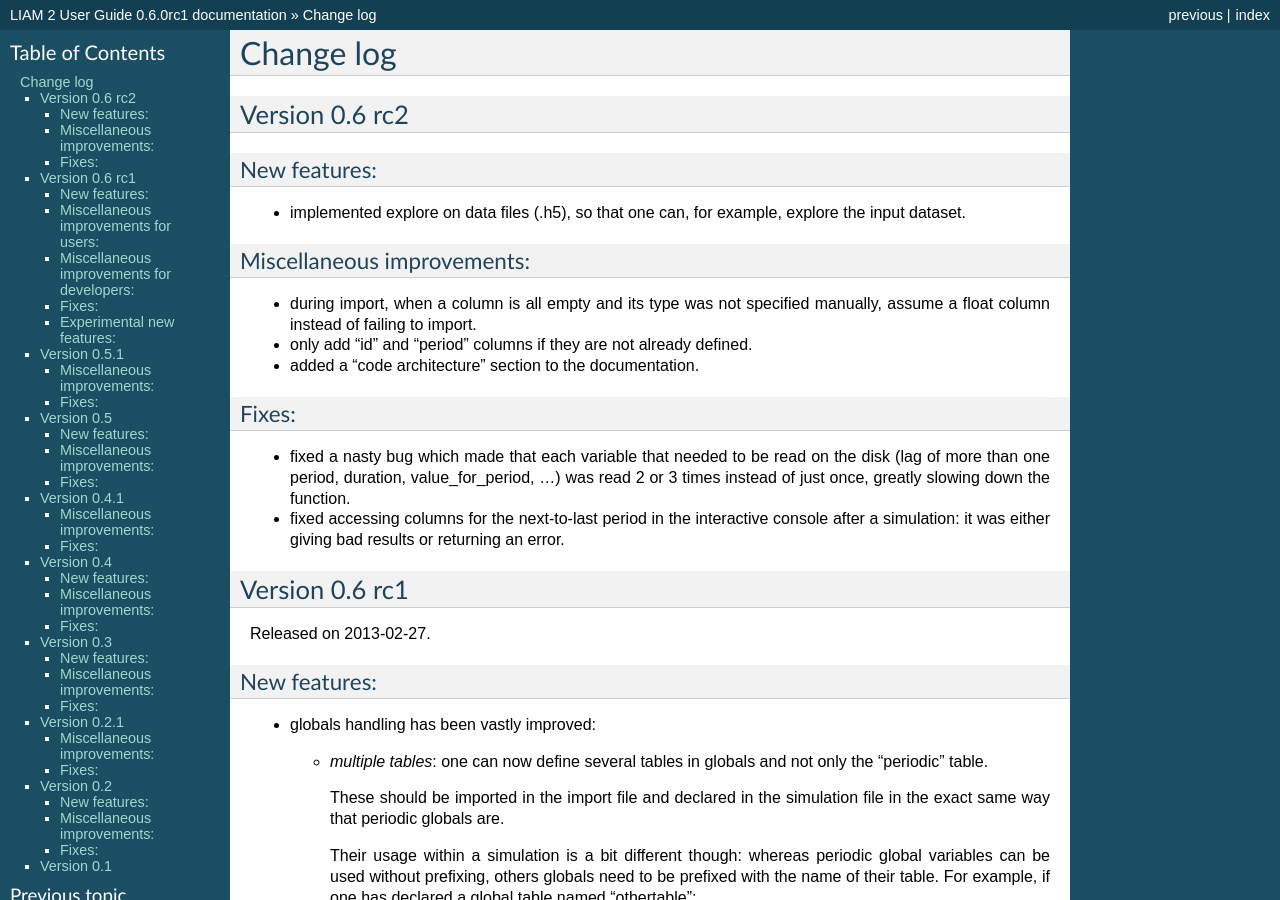
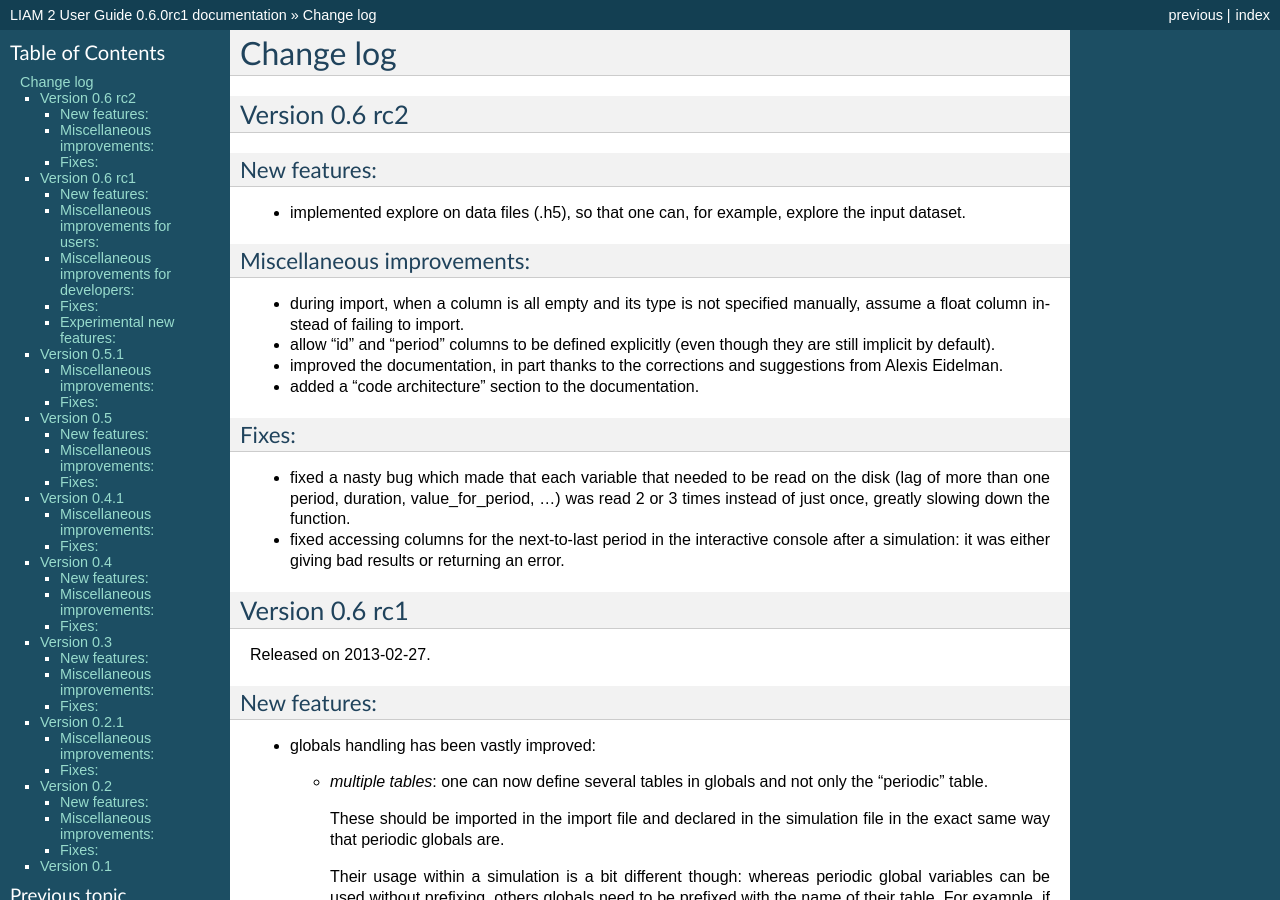
Before and after one commit to liam2/liam2, a Sphinx documentation site: the page built from doc/usersguide/source/changes.rst, in a window 1280 px wide and 900 px high. Built offline with Sphinx 7.4.7, drawn with Linux system fonts in a browser that asks for light colours; formulas are drawn with MathJax 3.

Commit message:
mention doc improvements in the changes

```diff
--- a/doc/usersguide/source/changes.rst
+++ b/doc/usersguide/source/changes.rst
@@ -15,9 +15,12 @@
 Miscellaneous improvements:
 ---------------------------
 
-* during import, when a column is all empty and its type was not specified
+* during import, when a column is all empty and its type is not specified
   manually, assume a float column instead of failing to import.
-* only add "id" and "period" columns if they are not already defined.
+* allow "id" and "period" columns to be defined explicitly (even though they
+  are still implicit by default).
+* improved the documentation, in part thanks to the corrections and
+  suggestions from Alexis Eidelman.
 * added a "code architecture" section to the documentation.
 
 Fixes:
```
